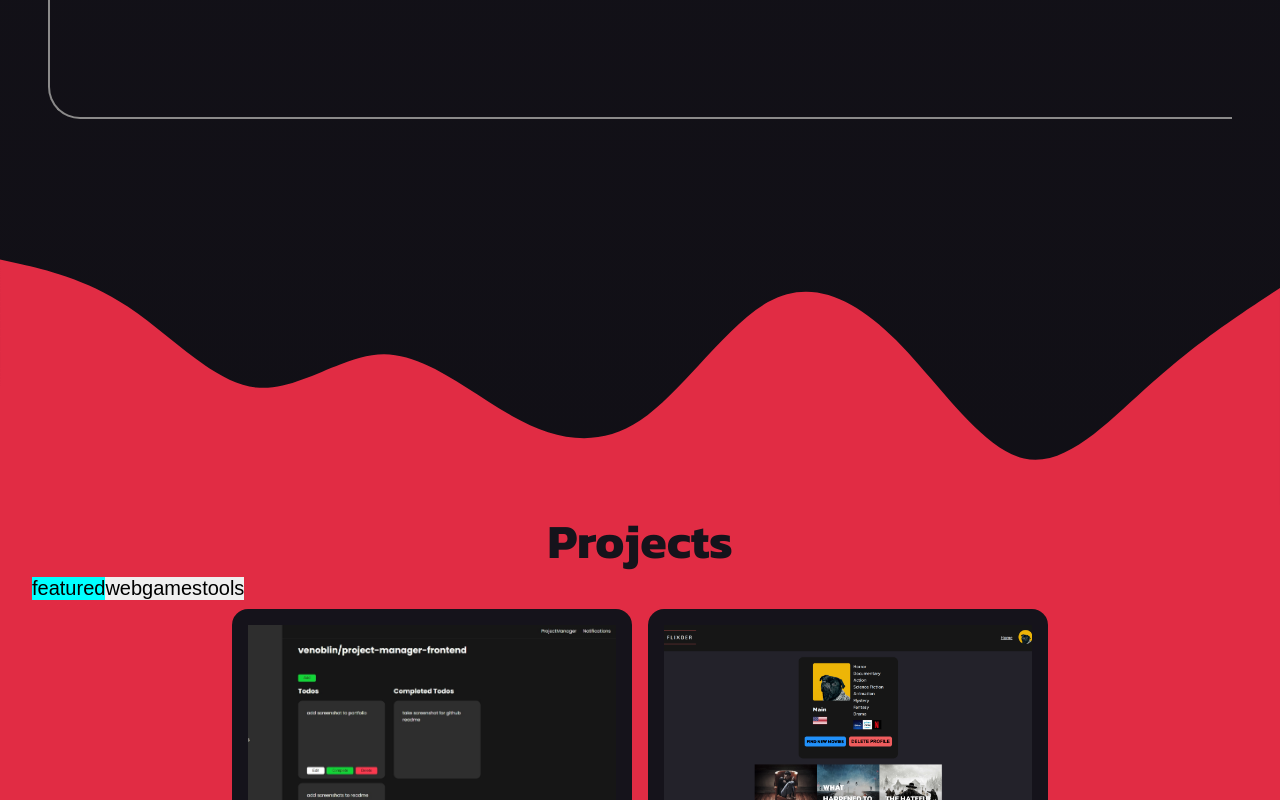
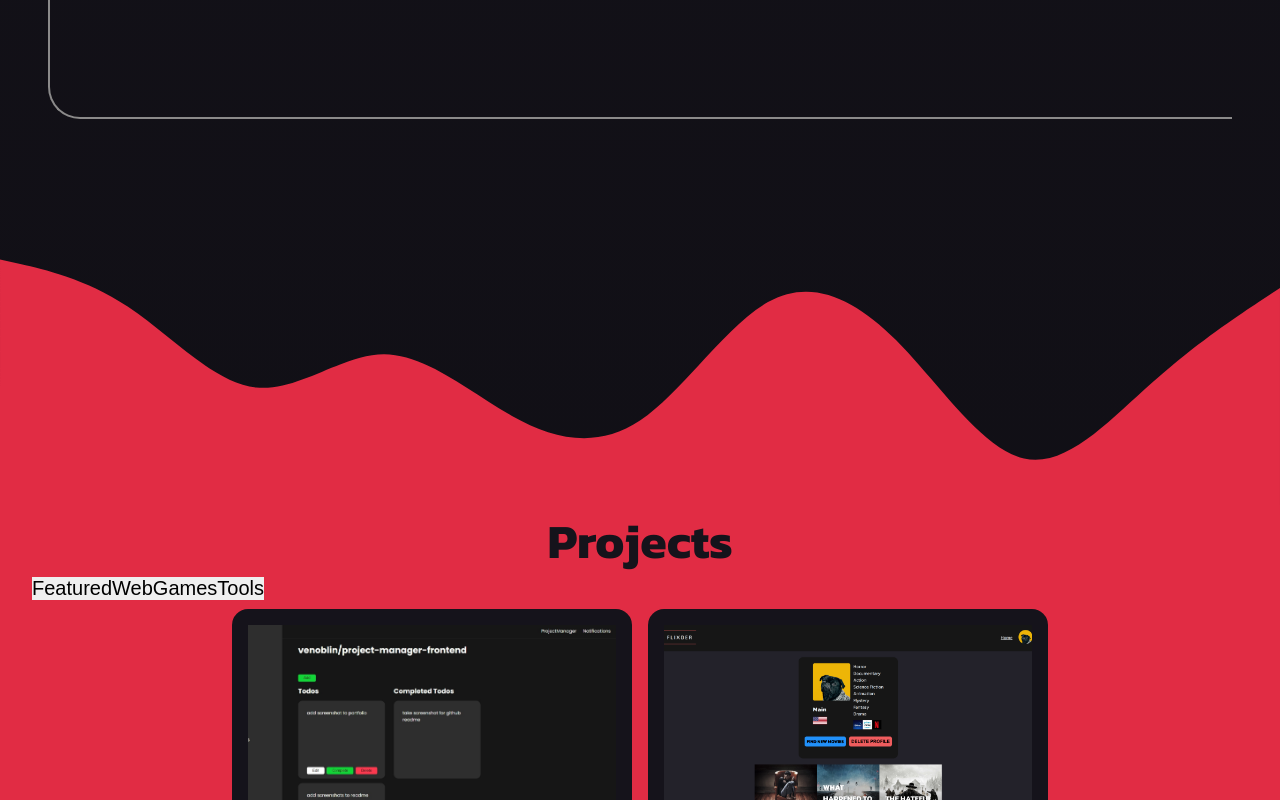
Before and after one commit to venoblin/personal-portfolio-frontend, a React (Create React App) app: page / in a window 1280 px wide. Shown: the part 1414-2214 px from the top of the page. Built offline with nearby package versions, Linux system fonts and the light colour scheme; no server answers.

Commit message:
implemented radio buttons for skills

```diff
--- a/src/components/sections/Skills.jsx
+++ b/src/components/sections/Skills.jsx
@@ -1,8 +1,9 @@
 import '../../styles/Skills.css'
 import { useState } from 'react'
+import RadioButtons from '../RadioButtons'
 
 const Skills = () => {
-  const [skillSet, setSkillSet] = useState('langs')
+  const [skillSet, setSkillSet] = useState('languages')
 
   const resetButtonsActive = () => {
     const buttons = document.querySelectorAll('.Skills-class button')
@@ -26,7 +27,7 @@ const Skills = () => {
       <h2>Skills</h2>
 
       <div className="skills-container">
-        <div className="inputs">
+        {/* <div className="inputs">
           <button
             id="langs"
             className="active"
@@ -43,9 +44,18 @@ const Skills = () => {
           <button id="tools" onClick={(evt) => handleClick(evt)}>
             Tools
           </button>
-        </div>
+        </div> */}
+        <RadioButtons labels={[
+            'languages',
+            'libraries/frameworks',
+            'databases',
+            'tools'
+          ]}
+          state={skillSet}
+          setState={setSkillSet}
+        />
 
-        {skillSet === 'langs' && (
+        {skillSet === 'languages' && (
           <div className="skill-container">
             <div>
               <svg xmlns="http://www.w3.org/2000/svg" viewBox="0 0 384 512">
@@ -98,7 +108,7 @@ const Skills = () => {
           </div>
         )}
 
-        {skillSet === 'frameworks' && (
+        {skillSet === 'libraries/frameworks' && (
           <div className="skill-container">
             <div>
               <svg xmlns="http://www.w3.org/2000/svg" viewBox="0 0 512 512">
--- a/src/styles/RadioButtons.css
+++ b/src/styles/RadioButtons.css
@@ -1,3 +1,3 @@
-.radio-btns .active {
-  background-color: aqua;
+.radio-btns button {
+  text-transform: capitalize;
 }/*# sourceMappingURL=RadioButtons.css.map */
--- a/src/styles/RadioButtons.scss
+++ b/src/styles/RadioButtons.scss
@@ -1,5 +1,5 @@
 .radio-btns {
-  .active {
-    background-color: aqua;
+  button {
+    text-transform: capitalize;
   }
 }
--- a/src/styles/Skills.css
+++ b/src/styles/Skills.css
@@ -1,4 +1,4 @@
-.Skills-class button {
+.Skills-class .radio-btns button {
   padding: 1rem 2rem;
   font-weight: bold;
   border-radius: 1rem 1rem 0 0;
@@ -8,7 +8,7 @@
   color: #15131b;
   transition: all 0.3s ease;
 }
-.Skills-class button.active {
+.Skills-class .radio-btns button.active {
   background-color: transparent;
   color: #8b8a8a;
   border-color: #8b8a8a;
--- a/src/styles/Skills.scss
+++ b/src/styles/Skills.scss
@@ -2,6 +2,7 @@
 
 .Skills-class {
 
+  .radio-btns {
     button {
       padding: 1rem 2rem;
       font-weight: bold;
@@ -19,6 +20,8 @@
         cursor: default;
       }
     }
+  }
+
 
   .skill-container {
     min-height: 500px;
```
Also changed, not shown: 2 other files (tests, documents, lock files or other folders). Lines whose indentation alone changed are shown as unchanged.
